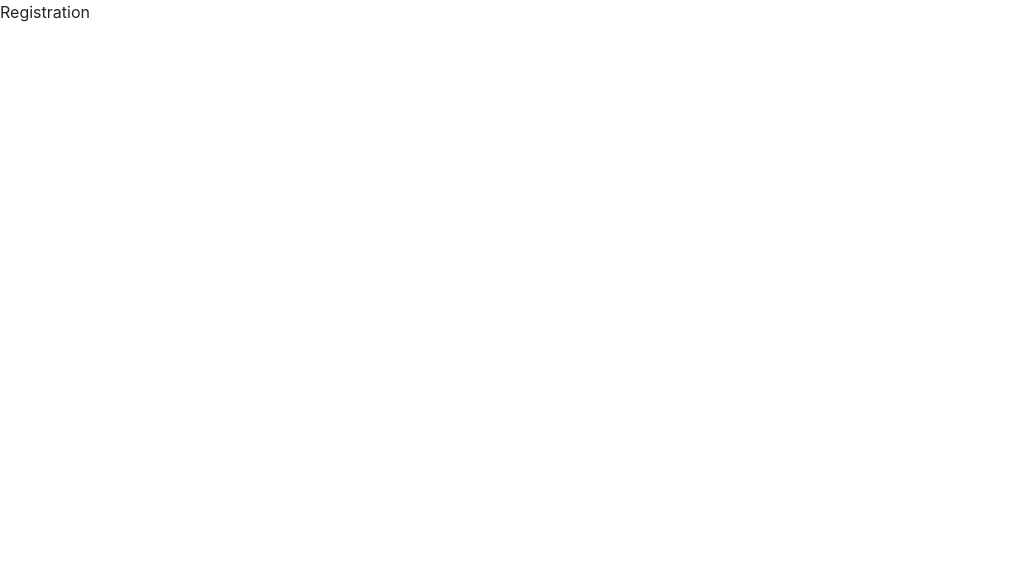
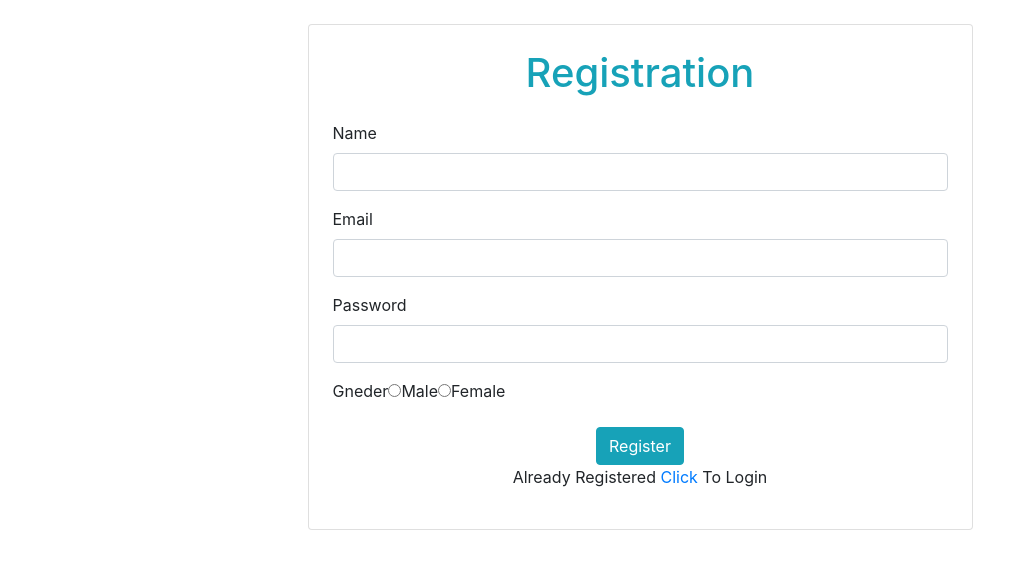
Before and after one commit to bhavna11patidar/18_09_category_product_projecct, a React (Create React App) app: page /register in a window 1280 px wide. Shown: the top 568 px of the page, without its empty margins (0-1035 px from the left). Built offline with nearby package versions, Linux system fonts and the light colour scheme.

Commit message:
Register

```diff
--- a/package.json
+++ b/package.json
@@ -6,6 +6,7 @@
     "@testing-library/jest-dom": "^5.11.6",
     "@testing-library/react": "^11.1.2",
     "@testing-library/user-event": "^12.2.2",
+    "axios": "^0.21.0",
     "bootstrap": "^4.5.3",
     "react": "^17.0.1",
     "react-dom": "^17.0.1",
--- a/src/Components/Redux/auth/AuthAction.js
+++ b/src/Components/Redux/auth/AuthAction.js
@@ -0,0 +1,32 @@
+import axios from 'axios';
+
+export const onRegister=(user)=>{
+    //console.log(user);
+    return (dispatch)=>{
+        axios.post("http://localhost:5000/register",user)
+        .then(res=>{
+           // console.log(res);
+           if(res.status==200){
+               dispatch(onRegisterSuccess(res.data.msg));
+           }else{
+            dispatch(onRegisterFailure(res.data.msg));
+           }
+        })
+        .catch(err=>{
+            dispatch(onRegisterFailure(err.response.data.msg));
+        })
+    }
+}
+
+export const onRegisterSuccess=(msg)=>{
+    return {
+        type:"ON_REGISTER_SUCCESS",
+        payload:msg
+    }
+}
+export const onRegisterFailure=(msg)=>{
+    return {
+        type:"ON_REGISTER_FAILURE",
+        payload:msg
+    }
+}
--- a/src/Components/Redux/auth/AuthReducer.js
+++ b/src/Components/Redux/auth/AuthReducer.js
@@ -0,0 +1,27 @@
+const initialState={
+    user:{},
+    error_msg:null,
+    success_msg:null,
+    isLoggedIn:false,
+}
+
+const authReducer=(state=initialState, action)=>{
+    switch(action.type){
+        case "ON_REGISTER_SUCCESS":
+            return {
+                ...state,
+                success_msg:action.payload,
+                error_msg:null,
+            }
+        case "ON_REGISTER_FAILURE":
+            return {
+                ...state,
+                error_msg:action.payload,
+                success_msg:null,
+            }
+        default:
+            return {...state}
+    }
+}
+
+export default authReducer;
--- a/src/Components/rootReducer.js
+++ b/src/Components/rootReducer.js
@@ -1,2 +1,5 @@
 import {combineReducers} from 'redux';
-export default combineReducers({});
+import authReducer from './Redux/auth/AuthReducer';
+export default combineReducers({
+    auth:authReducer,
+});
--- a/src/Components/script/Registration.js
+++ b/src/Components/script/Registration.js
@@ -1,11 +1,63 @@
-import React, { Component } from 'react'
-
-export default class Registration extends Component {
+import React, { Component } from 'react';
+import {onRegister} from './../Redux/auth/AuthAction';
+import {connect} from 'react-redux';
+import {withRouter, Link} from 'react-router-dom';
+ class Registration extends Component {
+    constructor(props){
+        super();
+        this.state={name:"", email:"",password:"",gender:""};
+    }
+    onHandleChange=(e)=>{
+        this.setState({[e.target.name]:e.target.value});
+    }
+    onSubmit=()=>{
+        //console.log(this.state);
+        const {name,email,password,gender}=this.state;
+        const user={name,email,password,gender};
+        this.props.onRegister(user);
+        this.setState({name:"", email:"",password:"",gender:""});
+    }
     render() {
+        const {name,email,password,gender}=this.state;
+        //console.log(this.props);
+        const {success_msg, error_msg}=this.props.auth;
         return (
-            <div>
-                Registration
+            <div className="container">
+                <div className="row justify-content-center">
+                    <div className="col-md-7 card mt-4 p-4">
+                        <h1 className="text-center text-info mb-4">Registration</h1>
+                        {success_msg?<p className="text-success">{success_msg}</p>:""}
+                        {error_msg?<p className="text-danger">{error_msg}</p>:""}
+                        <div className="form-group">
+                            <label>Name</label>
+                            <input type="text" name="name" className="form-control" value={name} onChange={this.onHandleChange}/>
+                        </div>
+                        <div className="form-group">
+                            <label>Email</label>
+                            <input type="text" name="email" className="form-control" value={email} onChange={this.onHandleChange}/>
+                        </div>
+                        <div className="form-group">
+                            <label>Password</label>
+                            <input type="password" name="password" className="form-control" value={password} onChange={this.onHandleChange}/>
+                        </div>
+                        <div className="form-group">
+                            <label>Gneder</label>
+                            <input type="radio" name="gender" className="form-control-check" value="Male" onChange={this.onHandleChange}/>Male
+                            <input type="radio" name="gender" className="form-control-check" value="Female" onChange={this.onHandleChange}/>Female
+                        </div>
+                        <div className="text-center">
+                            <button className="btn btn-info" onClick={this.onSubmit}>Register</button>
+                            <p>Already Registered <Link to="/">Click</Link> To Login</p>
+                        </div>
+                    </div>
+                </div>
             </div>
         )
     }
 }
+
+const mapStateToProps=state=>({
+    auth:state.auth,
+})
+
+export default connect(mapStateToProps, {onRegister})(withRouter(Registration));
```
Also changed, not shown: 1 other file (tests, documents, lock files or other folders).
